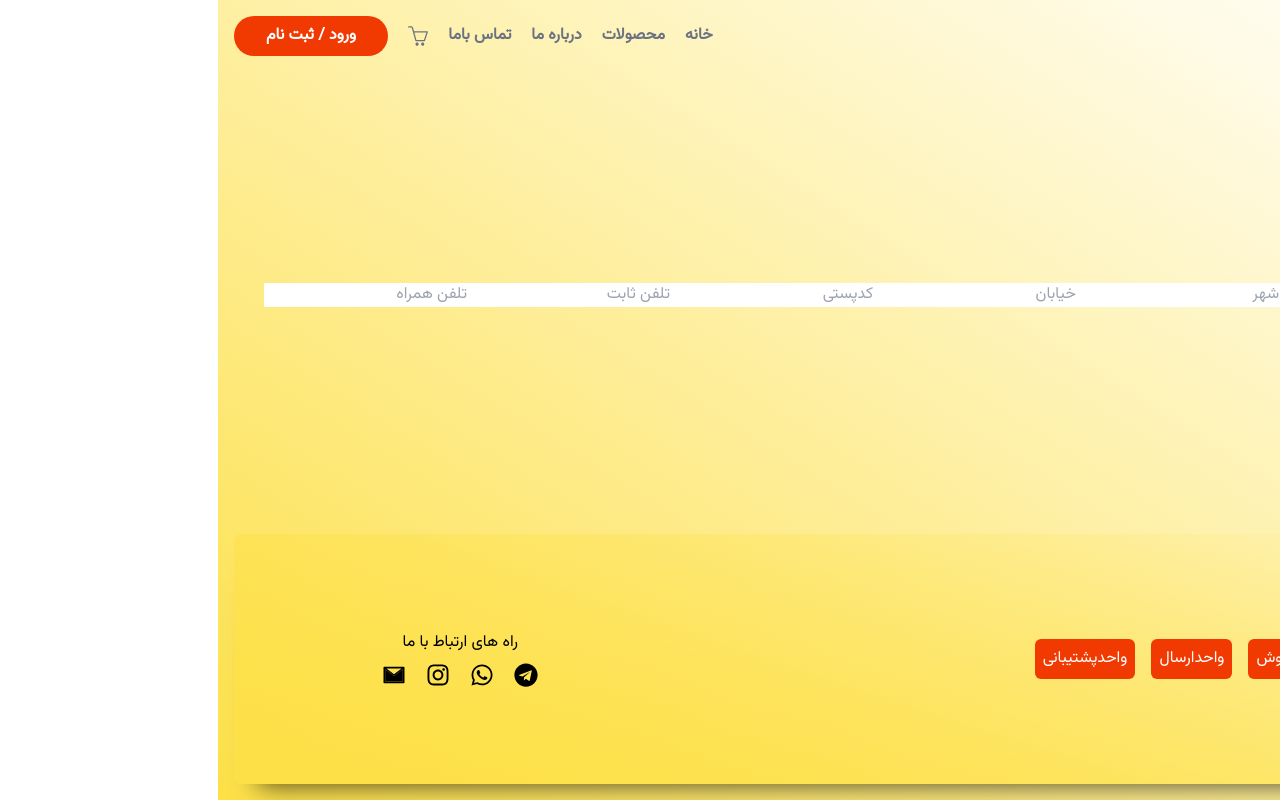
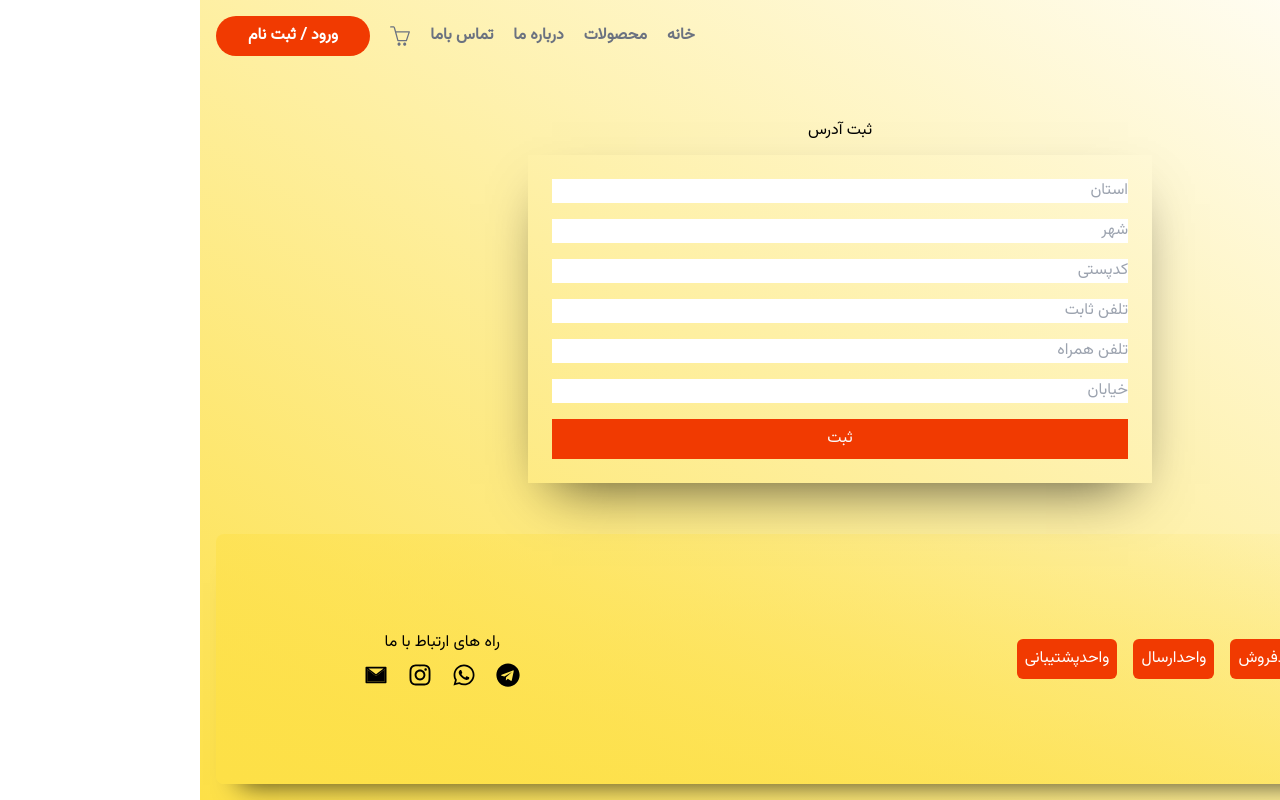
Before and after one commit to ghiyaee/next14Markrt, a Next.js app: page /basket/addressUser in a window 1280 px wide. Built offline with nearby package versions, Linux system fonts and the light colour scheme.

Commit message:
update address user

```diff
--- a/src/app/basket/addressUser/page.js
+++ b/src/app/basket/addressUser/page.js
@@ -1,29 +1,37 @@
 'use client';
 import handelNewAddress from '@/components/layout/ShowAddress';
-import { useState } from 'react';
-function AddressUser({ searchParams }) {
-  console.log(searchParams);
+import { useState, useContext } from 'react';
+import { ContextStore } from '@/context/contextStore';
+function AddressUser() {
+  const { state, dispatch } = useContext(ContextStore);
+  const { userConnect } = state;
   const [ostan, setOstan] = useState('');
   const [city, setCity] = useState('');
   const [street, setStreet] = useState('');
   const [codePost, setCodePost] = useState('');
   const [tell, setTell] = useState('');
   const [mobile, setMobile] = useState('');
-
+  const [message, setMessage] = useState('');
   return (
-    <div>
+    <main className="flex flex-col justify-center container m-auto">
+      <h2 className="text-center p-3">ثبت آدرس</h2>
+      <div className='flex  justify-center'>
         <form
           onSubmit={async (e) => {
             e.preventDefault();
-          const resulte = await handelNewAddress({
+            const { msg } = await handelNewAddress({
               ostan,
               city,
               street,
               codePost,
               tell,
               mobile,
+              userConnect,
             });
+            setMessage(msg);
           }}
+          className="flex flex-col gap-4 w-[50%]  p-6
+        shadow-[0_25px_55px_-24px_rgb(0,0,0,0.7)]"
         >
           <input
             type="text"
@@ -37,12 +45,7 @@ function AddressUser({ searchParams }) {
             value={city}
             onChange={(e) => setCity(e.target.value)}
           />
-        <input
-          type="text"
-          placeholder="خیابان"
-          value={street}
-          onChange={(e) => setStreet(e.target.value)}
-        />
+
           <input
             type="text"
             placeholder="کدپستی"
@@ -61,8 +64,26 @@ function AddressUser({ searchParams }) {
             value={mobile}
             onChange={(e) => setMobile(e.target.value)}
           />
+          <input
+            type="text"
+            placeholder="خیابان"
+            value={street}
+            onChange={(e) => setStreet(e.target.value)}
+            className=""
+          />
+          <button className="bg-primary text-gray-50 w-full text-center p-2">
+            ثبت
+          </button>
+          <p
+            className={`${
+              message ? 'block' : 'hidden'
+            } text-center bg-green-500 text-gray-50 p-2 rounded-lg`}
+          >
+            {message}
+          </p>
         </form>
       </div>
+    </main>
   );
 }
 
--- a/src/app/basket/page.js
+++ b/src/app/basket/page.js
@@ -88,7 +88,7 @@ function BasketPage() {
                   {cartItem.reduce((a, b) => a + b.quantity * b.price, 0)}
                   </div>
               </div>
-                  <Link href={{pathname:'/basket/addressUser',query:userConnect._id}} className='bg-primary text-gray-50 p-2'>نهایی کردن سفارش</Link>
+                  <Link href={'/basket/addressUser'} className='bg-primary text-gray-50 p-2'>نهایی کردن سفارش</Link>
             </>
           )}
         </div>
--- a/src/components/layout/ShowAddress.jsx
+++ b/src/components/layout/ShowAddress.jsx
@@ -1,5 +1,7 @@
+'use server'
 import Address from '@/models/addressUser';
 async function handelNewAddress(data) {
+  console.log(data);
   try {
     const address = new Address({
       ostan: data.ostan,
@@ -8,11 +10,15 @@ async function handelNewAddress(data) {
       codePost: data.codePost,
       tell: data.tell,
       mobile: data.mobile,
-      user_id: data.id,
+      user_id: data.userConnect[0]._id,
     });
+    await address.save()
+    if (address) {
+      return {msg:'ثبت آدرس انجام شد'}
+    }
+    return {msg:'ثبت انجام نشد'}
   } catch (error) {
     console.log(error, 'this error at addressUser');
   }
-  return <div>ShowAddress</div>;
 }
 export default handelNewAddress;
--- a/src/models/addressUser.js
+++ b/src/models/addressUser.js
@@ -9,6 +9,6 @@ const schemaAddress = new mongoose.Schema({
   mobile: { type: Number, required: true },
   user_id: { type: mongoose.Schema.Types.ObjectId, ref: 'User' },
 });
-mongoose.model = {};
+mongoose.models = {};
 const Address = mongoose.model('Address', schemaAddress);
 export default Address;
```
Lines whose indentation alone changed are shown as unchanged.
